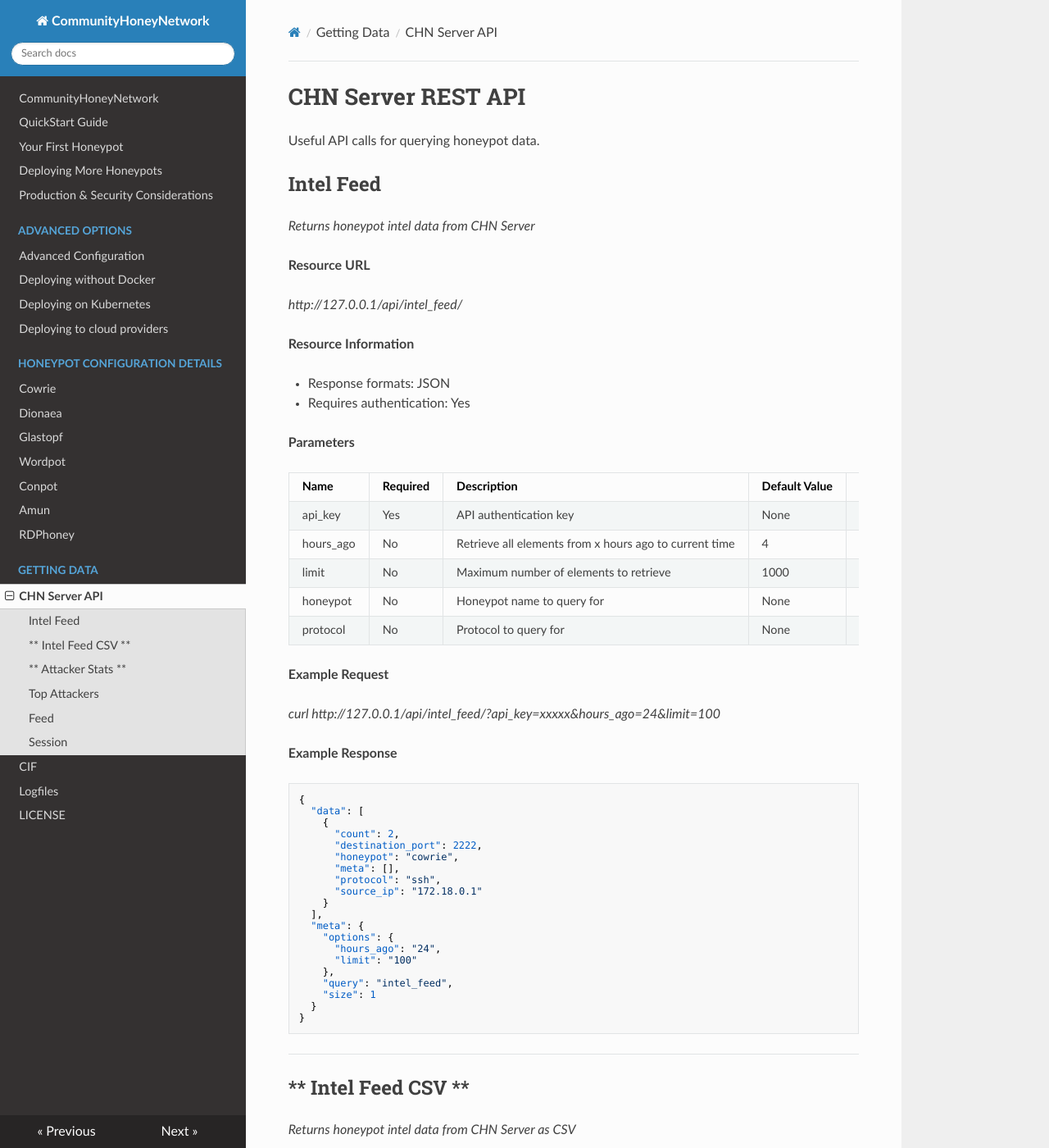
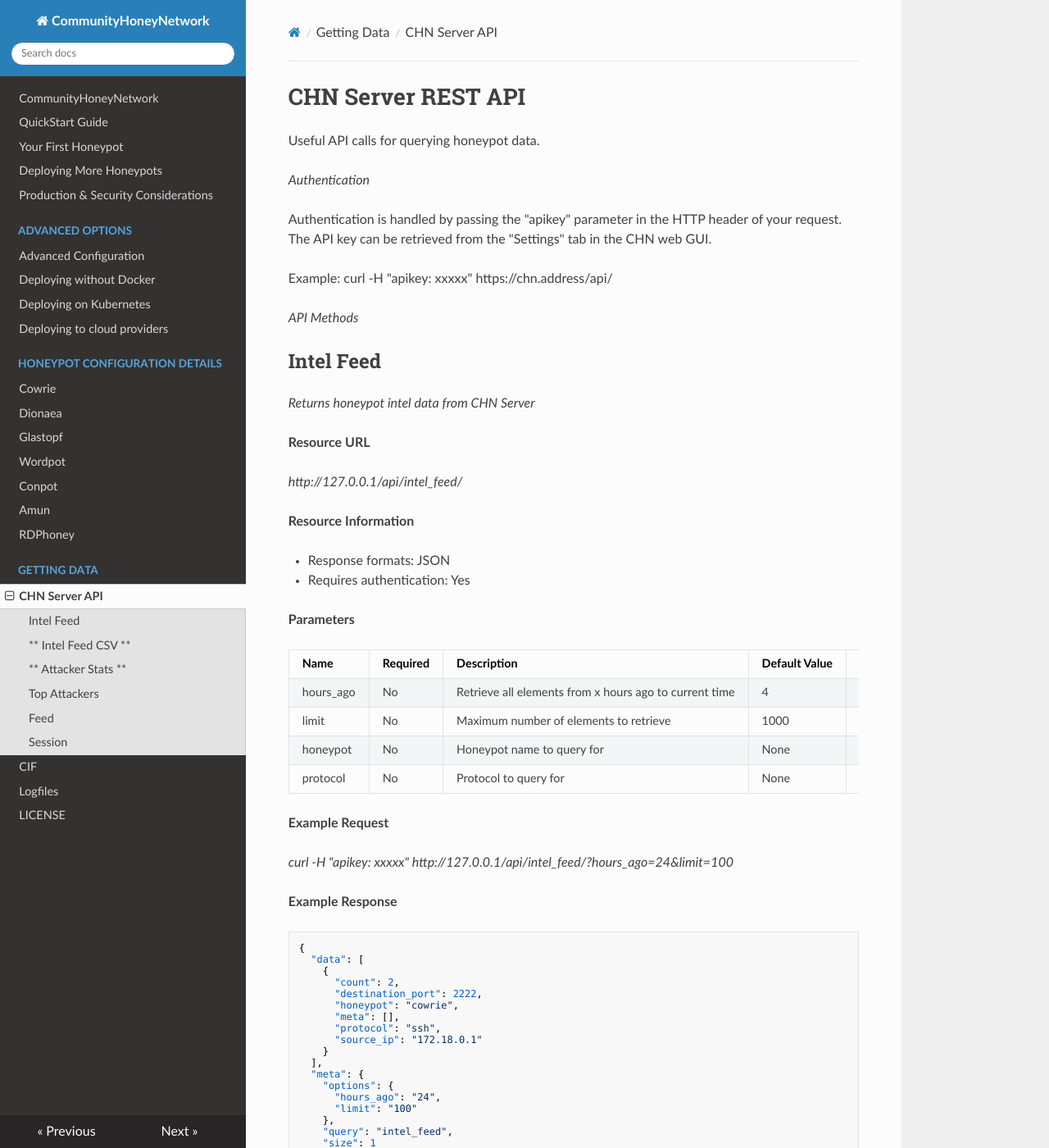
Before and after one commit to CommunityHoneyNetwork/chn-docs, an MkDocs documentation site: the page built from docs/serverapi.md, in a window 1280 px wide and 1400 px high. Shown: the whole window at 82% size. Built offline with MkDocs 1.6.1, drawn with Linux system fonts in a browser that asks for light colours; nearby versions of some CDN libraries; old or Windows-style settings are respelled for this version of MkDocs; some of the changed text lies outside the part shown.

Commit message:
Updating API documentation to reflect API key changes

```diff
--- a/docs/serverapi.md
+++ b/docs/serverapi.md
@@ -2,6 +2,14 @@ CHN Server REST API
 ===================
 
 Useful API calls for querying honeypot data.
+
+*Authentication*
+
+Authentication is handled by passing the "apikey" parameter in the HTTP header of your request. The API key can be retrieved from the "Settings" tab in the CHN web GUI.
+
+Example: curl -H "apikey: xxxxx" https://chn.address/api/
+
+*API Methods*
 
 **Intel Feed**
 ----
@@ -21,7 +29,6 @@ _http://127.0.0.1/api/intel_feed/_
 
 | Name      | Required | Description                                            | Default Value | Example                               |
 | --------- | -------- | ------------------------------------------------------ | ------------- | ------------------------------------- |
-| api_key   | Yes      | API authentication key                                 | None          | a1b2c3d4e5f6a7b8c9d0e1f2a3b4c5d6      |
 | hours_ago | No       | Retrieve all elements from x hours ago to current time | 4             | 24                                    |
 | limit     | No       | Maximum number of elements to retrieve                 | 1000          | 100                                   |
 | honeypot  | No       | Honeypot name to query for                             | None          | cowrie                                |
@@ -29,7 +36,7 @@ _http://127.0.0.1/api/intel_feed/_
 
 **Example Request**
 
-_curl http://127.0.0.1/api/intel_feed/?api_key=xxxxx&hours_ago=24&limit=100_
+_curl -H "apikey: xxxxx" http://127.0.0.1/api/intel_feed/?hours_ago=24&limit=100_
 
 **Example Response**
 
@@ -76,7 +83,6 @@ _http://127.0.0.1/api/intel_feed.csv/_
 
 | Name      | Required | Description                                            | Default Value | Example                               |
 | --------- | -------- | ------------------------------------------------------ | ------------- | ------------------------------------- |
-| api_key   | Yes      | API authentication key                                 | None          | a1b2c3d4e5f6a7b8c9d0e1f2a3b4c5d6      |
 | hours_ago | No       | Retrieve all elements from x hours ago to current time | 4             | 24                                    |
 | limit     | No       | Maximum number of elements to retrieve                 | 1000          | 100                                   |
 | honeypot  | No       | Honeypot name to query for                             | None          | cowrie                                |
@@ -84,7 +90,7 @@ _http://127.0.0.1/api/intel_feed.csv/_
 
 **Example Request**
 
-_curl http://127.0.0.1/api/intel_feed.csv/?api_key=xxxxx&hours_ago=24&limit=100_
+_curl -H "apikey: xxxxx" http://127.0.0.1/api/intel_feed.csv/?hours_ago=24&limit=100_
 
 **Example Response**
 
@@ -114,13 +120,12 @@ _http://127.0.0.1/api/attacker_stats/< ip >_
 
 | Name      | Required | Description                                            | Default Value | Example                               |
 | --------- | -------- | ------------------------------------------------------ | ------------- | ------------------------------------- |
-| api_key   | Yes      | API authentication key                                 | None          | a1b2c3d4e5f6a7b8c9d0e1f2a3b4c5d6      |
 | hours_ago | No       | Retrieve all elements from x hours ago to current time | 720           | 24                                    |
 
 
 ** Example Request **
 
-_curl http://127.0.0.1/api/attacker_stats/172.18.0.1/?api_key=xxxxx&hours_ago=24_
+_curl -H "apikey: xxxxx" http://127.0.0.1/api/attacker_stats/172.18.0.1/?hours_ago=24_
 
 ** Example Response **
 
@@ -167,7 +172,6 @@ _http://127.0.0.1/api/top_attackers_
 
 | Name      | Required | Description                                            | Default Value | Example                               |
 | --------- | -------- | ------------------------------------------------------ | ------------- | ------------------------------------- |
-| api_key   | Yes      | API authentication key                                 | None          | a1b2c3d4e5f6a7b8c9d0e1f2a3b4c5d6      |
 | hours_ago | No       | Retrieve all elements from x hours ago to current time | 4             | 24                                    |
 | limit     | No       | Maximum number of elements to retrieve                 | 1000          | 100                                   |
 | honeypot  | No       | Honeypot name to query for                             | None          | cowrie                                |
@@ -175,7 +179,7 @@ _http://127.0.0.1/api/top_attackers_
 
 **Example Request**
 
-_curl http://127.0.0.1/api/top_attackers/?api_key=xxxxx&hours_ago=24_
+_curl -H "apikey: xxxxx" http://127.0.0.1/api/top_attackers/?hours_ago=24_
 
 **Example Response**
 
@@ -220,14 +224,13 @@ _http://127.0.0.1/api/feed_
 
 | Name      | Required | Description                                            | Default Value | Example                               |
 | --------- | -------- | ------------------------------------------------------ | ------------- | ------------------------------------- |
-| api_key   | Yes      | API authentication key                                 | None          | a1b2c3d4e5f6a7b8c9d0e1f2a3b4c5d6      |
 | hours_ago | No       | Retrieve all elements from x hours ago to current time | None          | 24                                    |
 | limit     | No       | Maximum number of elements to retrieve                 | None          | 100                                   |
 | channel   | No       | Specific channel to query for                          | None          | cowrie.sessions                       |
 
 **Example Requests**
 
-_curl http://127.0.0.1/api/feed/?api_key=xxxxx&hours_ago=24_
+_curl -H "apikey: xxxxx" http://127.0.0.1/api/feed/?hours_ago=24_
 
 **Example Response**
 
@@ -316,7 +319,6 @@ _http://127.0.0.1/api/session_
 
 | Name             | Required | Description                                                   | Default Value | Example                               |
 | ---------------- | -------- | ------------------------------------------------------------- | ------------- | ------------------------------------- |
-| api_key          | Yes      | API authentication key                                        | None          | a1b2c3d4e5f6a7b8c9d0e1f2a3b4c5d6      |
 | hours_ago        | No       | Retrieve all elements from x hours ago to current time        | None          | 24                                    |
 | limit            | No       | Maximum number of elements to retrieve                        | None          | 100                                   |
 | honeypot         | No       | Honeypot name to query for                                    | None          | cowrie                                |
@@ -327,7 +329,7 @@ _http://127.0.0.1/api/session_
 
 **Example Requests**
 
-_curl http://127.0.0.1/api/session/?api_key=xxxxx&hours_ago=24_
+_curl -H "apikey: xxxxx" http://127.0.0.1/api/session/?hours_ago=24_
 
 **Example Response**
 
```
